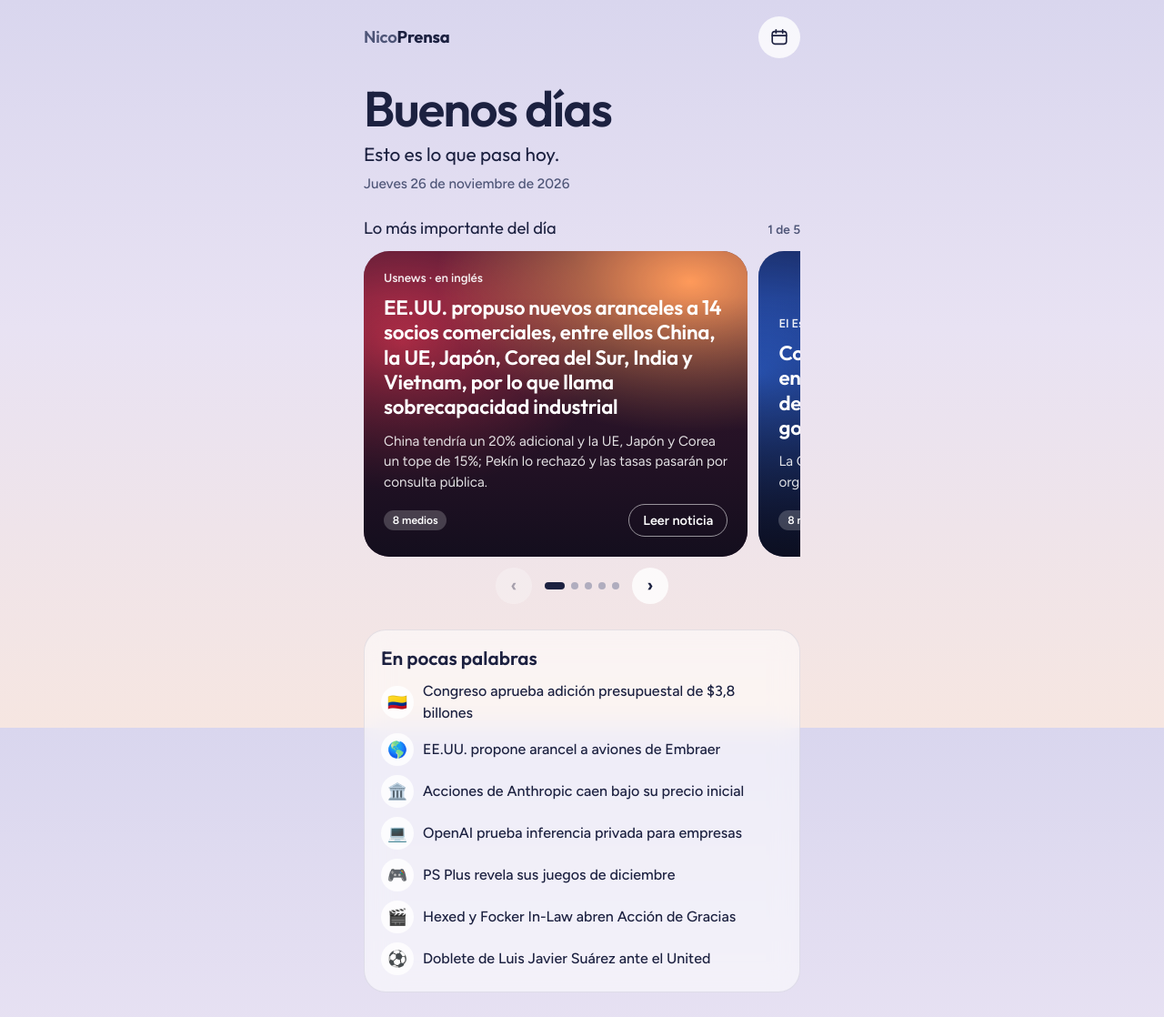
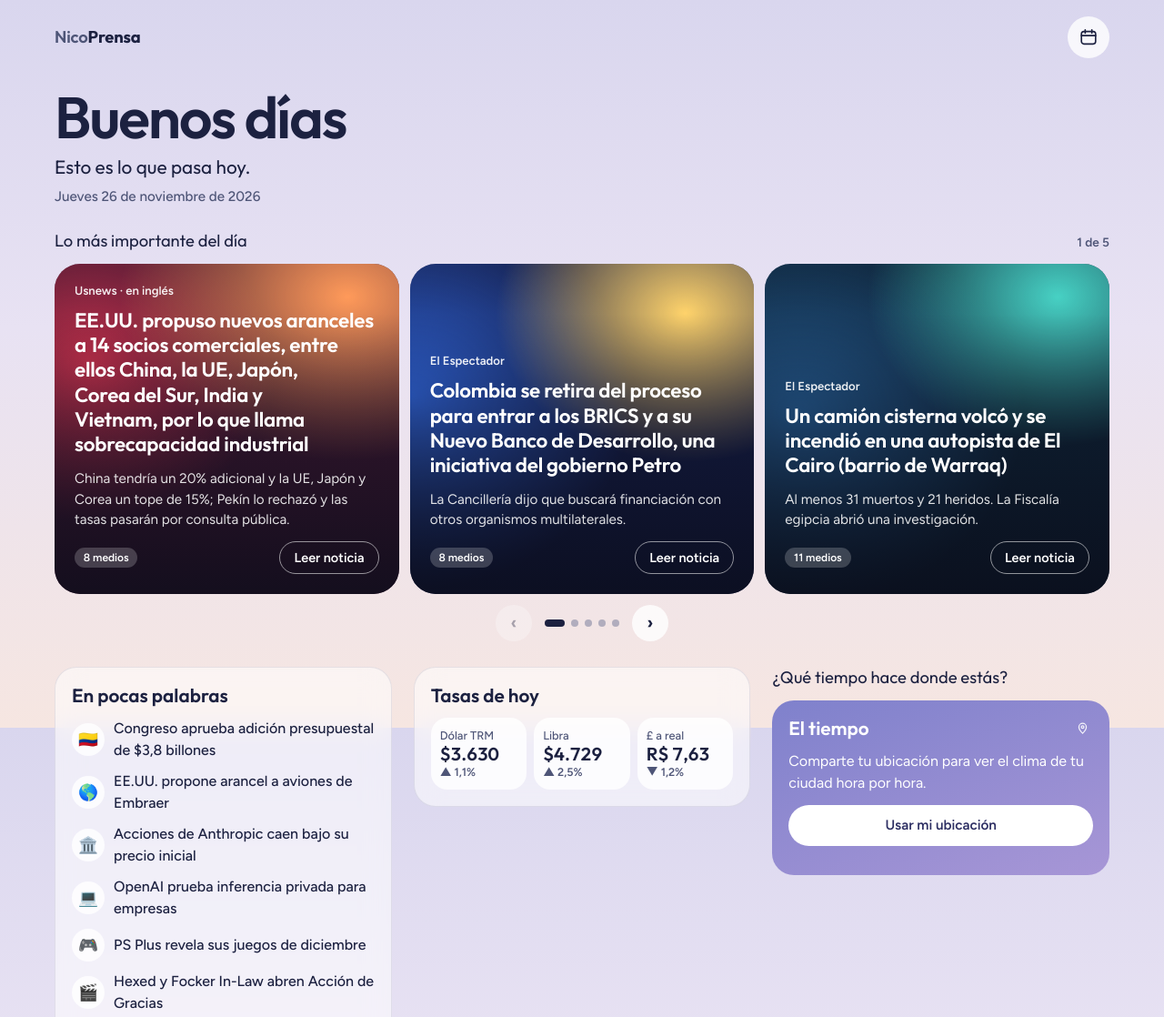
Before and after one commit to nikporras/NicoPrensa, a plain HTML site: page index.html in a window 1280 px wide. Shown: the top 1118 px of the page at 91% size. Drawn offline with Linux system fonts and the light colour scheme; no server answers.

Commit message:
Página adaptable a tabletas y computadores

```diff
--- a/app.js
+++ b/app.js
@@ -82,7 +82,7 @@
 
   /* ---------- Saludo ---------- */
   function saludo(ed, esUltima) {
-    var s = el("section", "hello");
+    var s = el("section", "hello a-hello");
     if (esUltima) {
       var h1 = el("h1", "", ["Buenos días", "Buenas tardes", "Buenas noches"][momento(new Date().getHours())]);
       h1.id = "saludo";
@@ -106,7 +106,7 @@
     return [texto, ""];
   }
   function carrusel(sec) {
-    var g = el("section", "group");
+    var g = el("section", "group a-top");
     g.setAttribute("aria-label", sec.title);
     var total = (sec.stories || []).length;
     var cabeza = el("p", "lead lead-row");
@@ -174,7 +174,7 @@
 
   /* ---------- Tarjetas rápidas ---------- */
   function enPocas(items) {
-    var c = el("section", "card");
+    var c = el("section", "card a-brief");
     c.appendChild(el("h2", "", "En pocas palabras"));
     var ul = el("ul", "brief");
     items.forEach(function (r) {
@@ -192,7 +192,7 @@
     return isNaN(n) ? null : n;
   }
   function tasas(rates) {
-    var c = el("section", "card");
+    var c = el("section", "card a-rates");
     c.appendChild(el("h2", "", "Tasas de hoy"));
     var dl = el("dl", "rates");
     var cajas = {};
@@ -282,7 +282,7 @@
     return box;
   }
   function clima() {
-    var g = el("section", "group");
+    var g = el("section", "group a-weather");
     var lead = el("p", "lead", "¿Qué tiempo hace donde estás?");
     var c = el("div", "card weather");
     var h2 = el("h2", "", "El tiempo");
@@ -450,10 +450,12 @@
     app.appendChild(t);
     if (anterior) anterior.then(function (a) { t.comparar(a.rates); }).catch(function () {});
     if (esUltima) app.appendChild(clima());
-    var g = el("section", "group");
+    var g = el("section", "group a-news");
     g.appendChild(el("p", "lead", "Todas las noticias"));
     var box = el("div", "secs");
-    resto.forEach(function (s, i) { box.appendChild(seccion(s, i === 0)); });
+    // En pantallas anchas se abren más secciones para llenar las columnas.
+    var abiertas = window.matchMedia("(min-width:1180px)").matches ? 3 : window.matchMedia("(min-width:760px)").matches ? 2 : 1;
+    resto.forEach(function (s, i) { box.appendChild(seccion(s, i < abiertas)); });
     if (ed.omitidas && ed.omitidas.length) box.appendChild(omitidas(ed.omitidas));
     g.appendChild(box);
     app.appendChild(g);
--- a/style.css
+++ b/style.css
@@ -150,3 +150,23 @@ details.sec summary::-webkit-details-marker{display:none}
 .foot{display:flex;flex-wrap:wrap;gap:8px 12px;align-items:center;font-size:.85rem;color:var(--soft)}
 .note{color:var(--soft);margin:0}
 @media (prefers-reduced-motion:reduce){*{transition:none!important;scroll-behavior:auto!important}}
+
+/* ---------- Tabletas y computadores ---------- */
+@media (min-width:760px){
+  .wrap{max-width:60rem;padding-left:max(28px,env(safe-area-inset-left,0px));padding-right:max(28px,env(safe-area-inset-right,0px));gap:32px}
+  main{grid-template-columns:minmax(0,1.15fr) minmax(0,1fr);grid-template-areas:"hello hello" "top top" "brief rates" "brief weather" "news news";align-items:start;gap:28px 24px}
+  .a-hello{grid-area:hello}.a-top{grid-area:top}.a-brief{grid-area:brief}.a-rates{grid-area:rates}.a-weather{grid-area:weather}.a-news{grid-area:news}
+  .hello h1{font-size:4rem}
+  .story-card{flex-basis:calc(50% - 6px);min-height:22rem}
+  /* En columnas, para que las secciones cerradas suban junto a la que está abierta. */
+  .secs{display:block;columns:2;column-gap:14px}
+  .secs details.sec{break-inside:avoid;margin:0 0 14px}
+  .menu .mes ul{gap:10px}
+  .foot{max-width:44rem}
+}
+@media (min-width:1180px){
+  .wrap{max-width:76rem}
+  main{grid-template-columns:minmax(0,1fr) minmax(0,1fr) minmax(0,1fr);grid-template-areas:"hello hello hello" "top top top" "brief rates weather" "news news news"}
+  .story-card{flex-basis:calc(33.333% - 8px)}
+  .secs{columns:3}
+}
```
